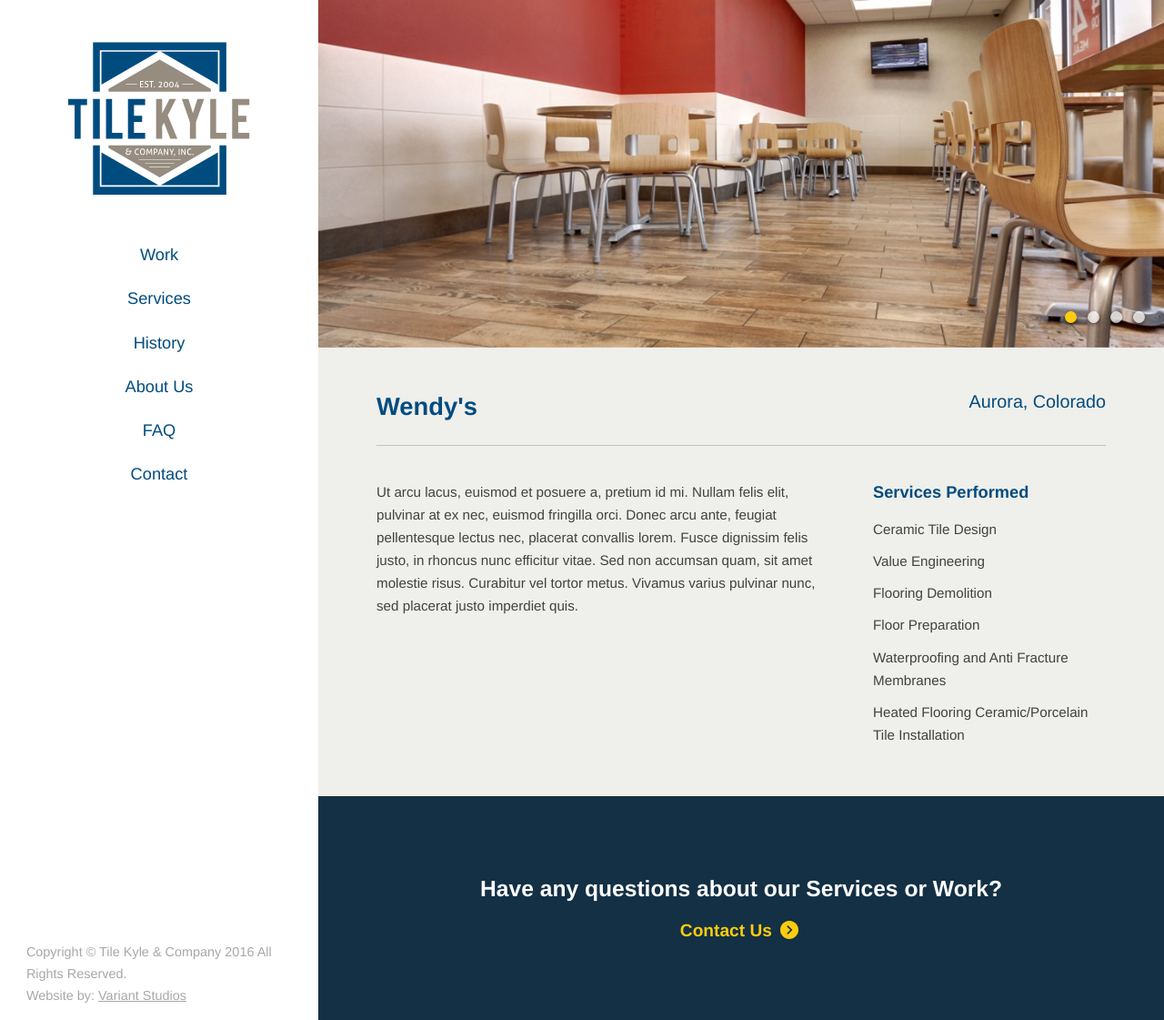
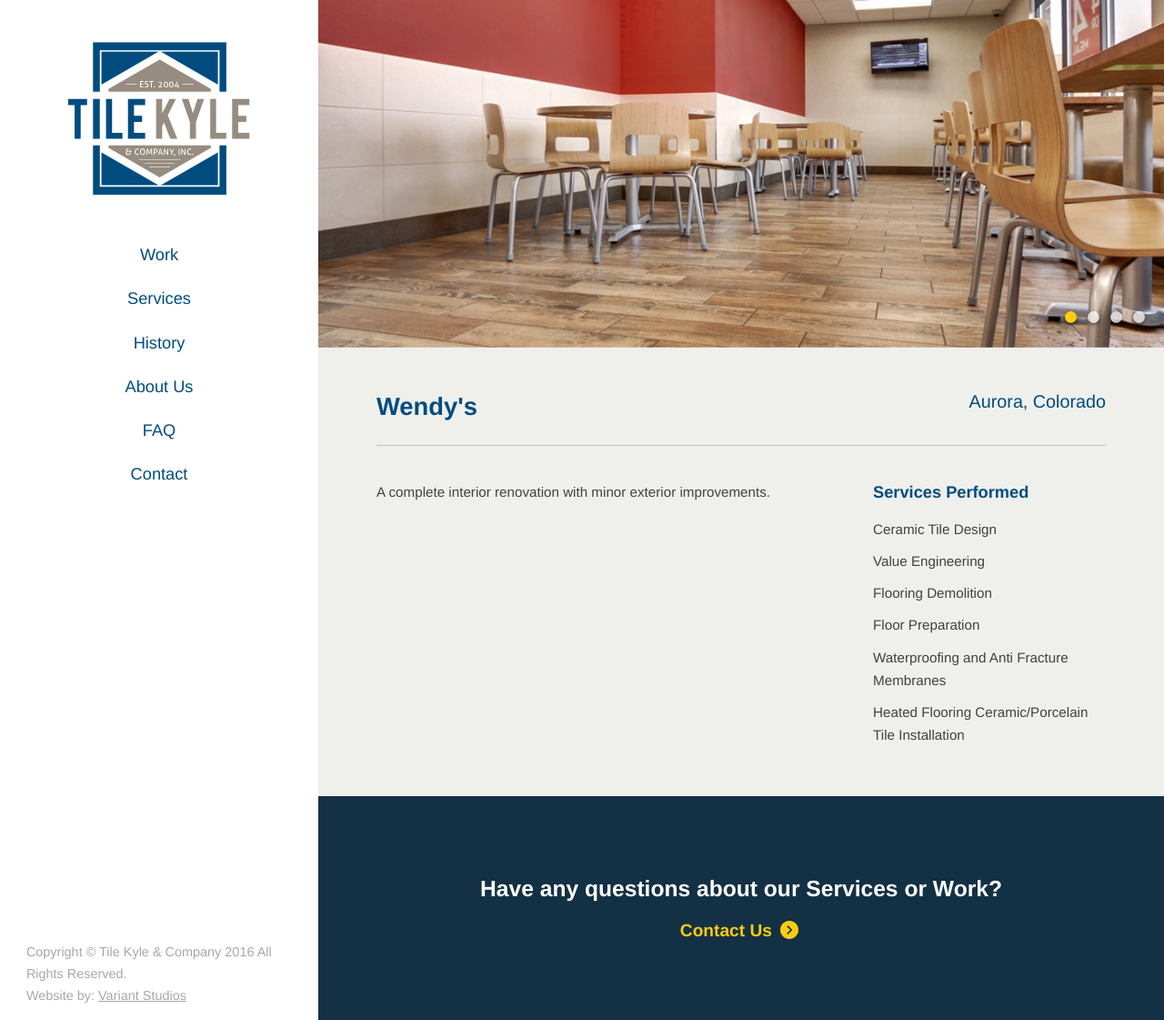
Before and after one commit to variantstudios/tilekyle.com, a Jekyll site: the page built from _work/wendys.md, in a window 1280 px wide and 1121 px high. Shown: the whole window at 91% size. Built offline with Jekyll 4.4.1, drawn with Linux system fonts in a browser that asks for light colours; nearby versions of some CDN libraries.

Commit message:
Updated '/_work/wendys.md' via CloudCannon

```diff
--- a/_work/wendys.md
+++ b/_work/wendys.md
@@ -1,14 +1,14 @@
 ---
 layout: work
-title: Wendy's
-description: Ut arcu lacus, euismod et posuere a, pretium id mi. Nullam felis elit, pulvinar at ex nec, euismod fringilla orci. Donec arcu ante, feugiat pellentesque lectus nec, placerat convallis lorem. Fusce dignissim felis justo, in rhoncus nunc efficitur vitae. Sed non accumsan quam, sit amet molestie risus. Curabitur vel tortor metus. Vivamus varius pulvinar nunc, sed placerat justo imperdiet quis.
-location: Aurora, Colorado
+title: "Wendy's"
+description: A complete interior renovation with minor exterior improvements.
+location: 'Aurora, Colorado'
 permalink: /work/wendys/
 images:
-  - image_path: "/assets/images/work/wendys/wendys-thumb.jpg"
-  - image_path: "/assets/images/work/wendys/001.jpg"
-  - image_path: "/assets/images/work/wendys/002.jpg"
-  - image_path: "/assets/images/work/wendys/003.jpg"
+  - image_path: /assets/images/work/wendys/wendys-thumb.jpg
+  - image_path: /assets/images/work/wendys/001.jpg
+  - image_path: /assets/images/work/wendys/002.jpg
+  - image_path: /assets/images/work/wendys/003.jpg
 services_performed:
   - name: Ceramic Tile Design
   - name: Value Engineering
```
